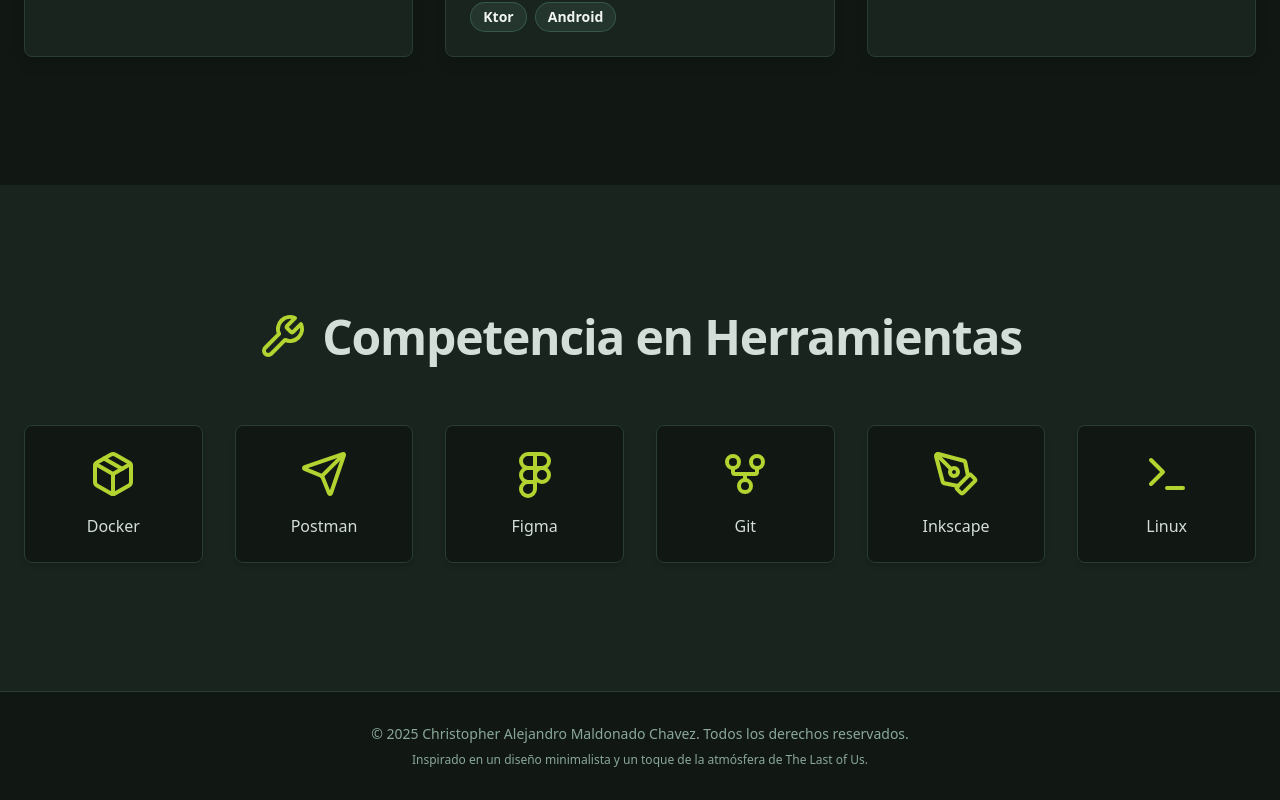
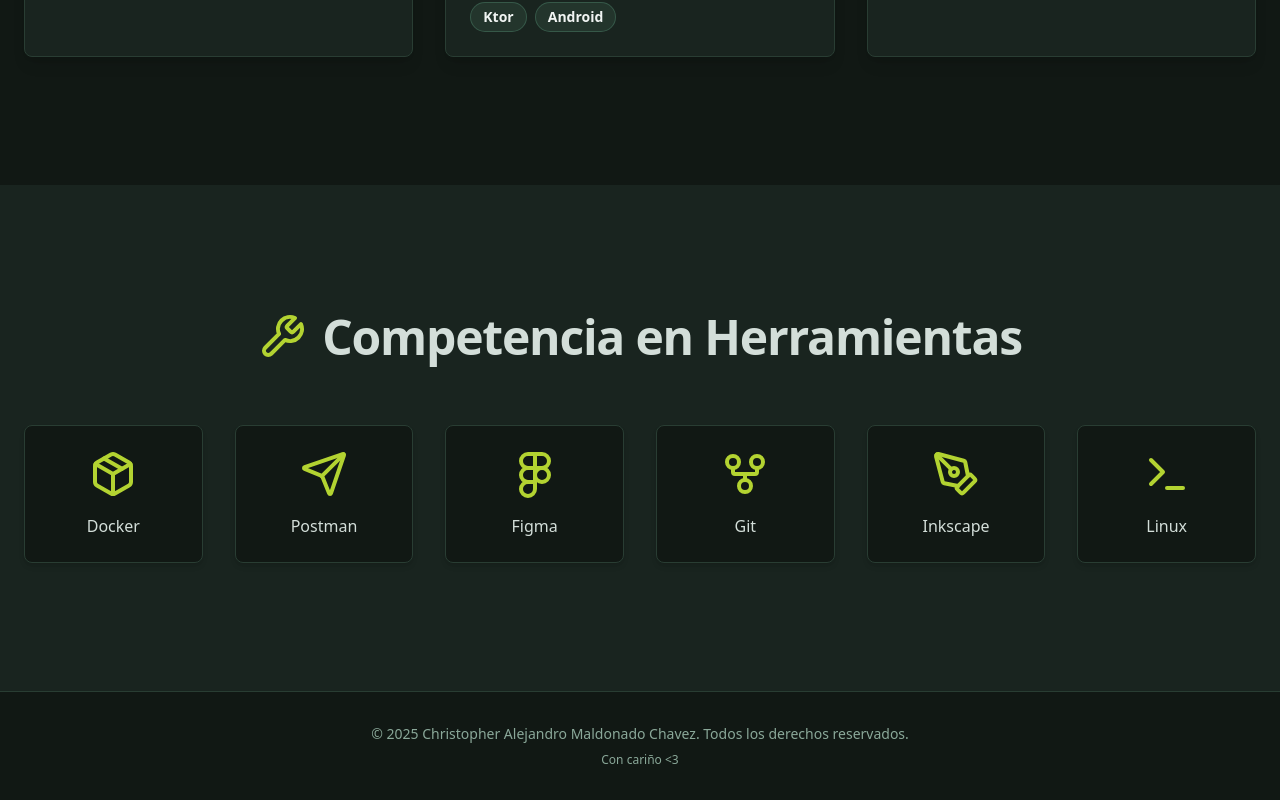
Before and after one commit to christopher-two/christopher-two.github.io, a Next.js app: page / in a window 1280 px wide. Shown: the part 3206-4006 px from the top of the page. Built offline with nearby package versions, Linux system fonts and the light colour scheme.

Commit message:
Make the following changes:
,

Find this element:

  <p class="text-xs mt-2">

with the text content:

    Inspirado en un diseño minimalista y un toque de la atmósfera de The Last of Us.

Relevant files:

And change it as follows:

elimina esto, solo pon, Con cariño <3

```diff
--- a/src/components/layout/Footer.tsx
+++ b/src/components/layout/Footer.tsx
@@ -5,7 +5,7 @@
       <div className="container mx-auto text-center text-muted-foreground">
         <p className="text-sm">&copy; {new Date().getFullYear()} Christopher Alejandro Maldonado Chavez. Todos los derechos reservados.</p>
         <p className="text-xs mt-2">
-          Inspirado en un diseño minimalista y un toque de la atmósfera de The Last of Us.
+          Con cariño &lt;3
         </p>
       </div>
     </footer>
```
